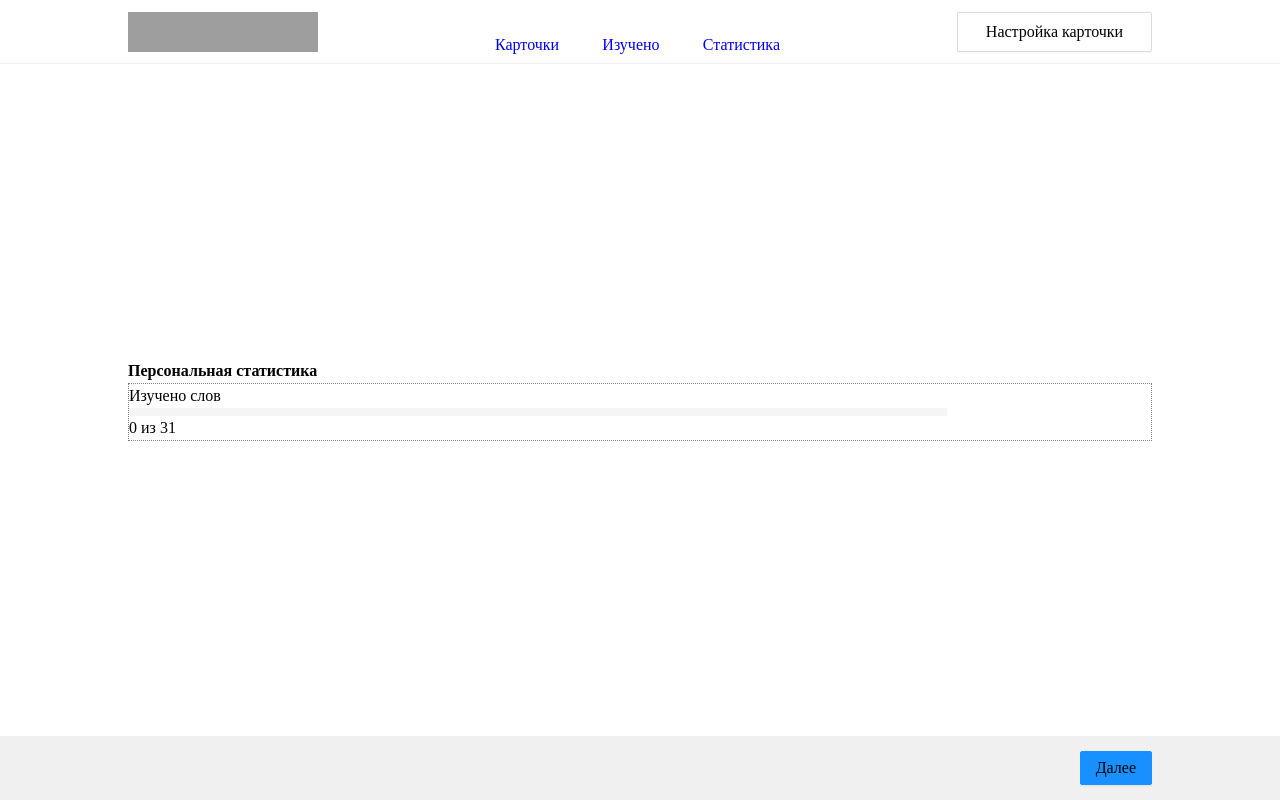
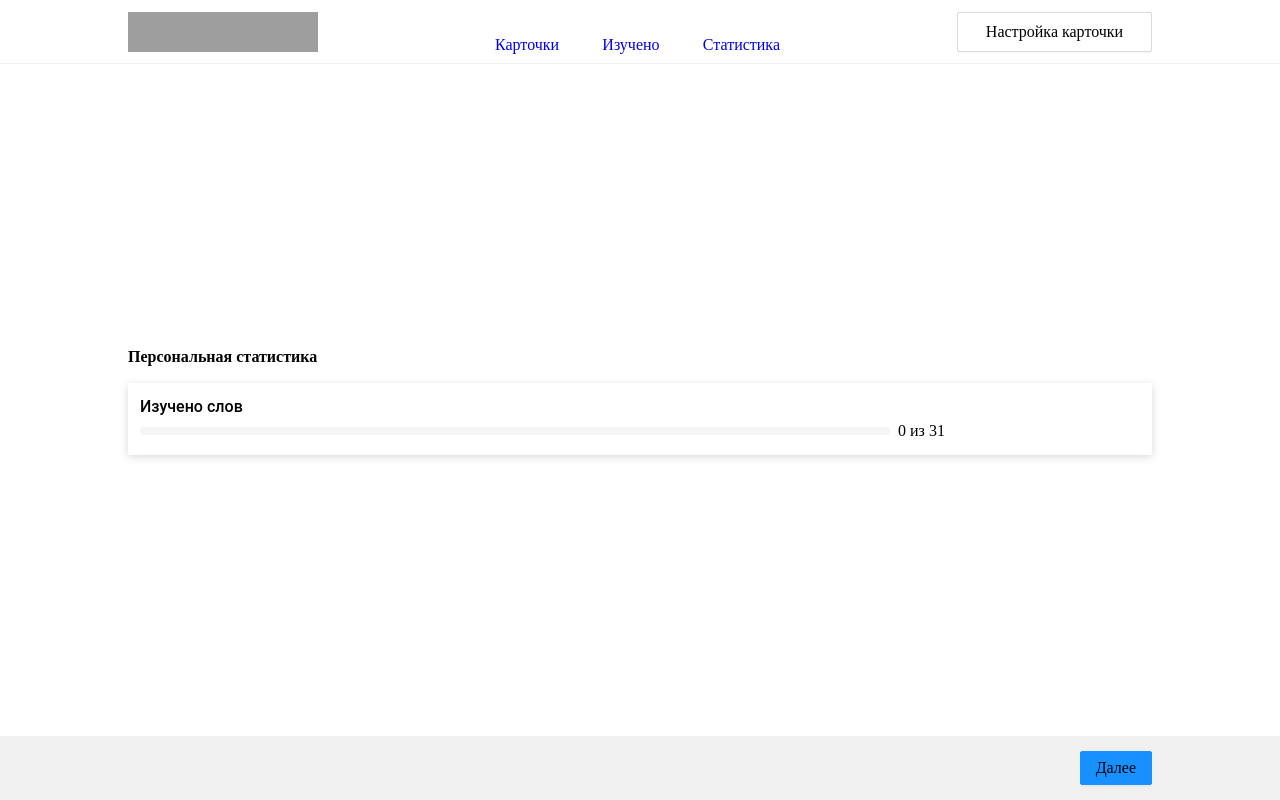
Before and after one commit to Igogoblin/LingvaFlip, a React (Vite) app: page /lingvaflip/stat in a window 1280 px wide. Built offline with nearby package versions, Linux system fonts and the light colour scheme; grey boxes are pictures that could not be loaded.

Commit message:
feat: add layout for statistic

```diff
--- a/src/pages/stat/Statistic.jsx
+++ b/src/pages/stat/Statistic.jsx
@@ -16,20 +16,22 @@ const Statistic = () => {
   const styleBar = {
     backgroundColor: "#1890ff",
     width: statisticWidth,
-    borderRadius: "2px",
+    borderRadius: "8px",
   };
   return (
     <section className={s.statistic_area}>
       <div className={s.wrapper_statistic}>
         <h4>Персональная статистика</h4>
         <div className={s.studied_words}>
-          Изучено слов
-          <div className={s.progress_bar}>
-            <div style={styleBar}></div>
+          <h5>Изучено слов</h5>
+          <div className={s.progress}>
+            <div className={s.progress_bar}>
+              <div style={styleBar}></div>
+            </div>
+            <span>
+              {studFromAll()} из {allWords.length}
+            </span>
           </div>
-          <span>
-            {studFromAll()} из {allWords.length}
-          </span>
         </div>
       </div>
     </section>
--- a/src/pages/stat/statistic.module.css
+++ b/src/pages/stat/statistic.module.css
@@ -10,15 +10,35 @@
   flex-direction: column;
   justify-content: start;
 }
-
+.wrapper_statistic > h4 {
+  margin-bottom: 14px;
+}
 .studied_words {
-  border: 1px dotted grey;
+  /* border: 1px dotted grey; */
+  border-radius: 2px;
+  padding: 12px;
+  box-shadow: 0px 2px 8px 0px rgba(0, 0, 0, 0.15);
 }
-
+.studied_words > h5 {
+  font-family: Roboto;
+  font-size: 16px;
+  font-weight: 500;
+  line-height: 24px;
+  letter-spacing: 0em;
+  text-align: left;
+}
+.progress {
+  width: 100%;
+  display: flex;
+  align-items: center;
+  justify-content: start;
+  gap: 8px;
+}
 .progress_bar {
-  width: 80%;
+  width: 75%;
   height: 8px;
   background-color: #f5f5f5;
   display: flex;
   justify-content: start;
+  border-radius: 8px;
 }
```
